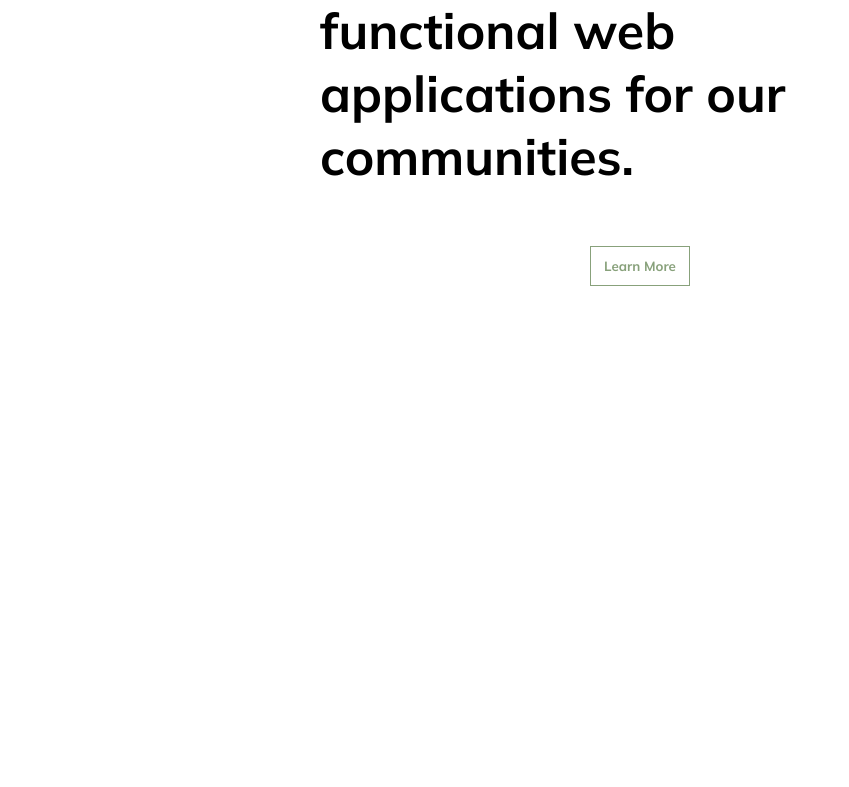
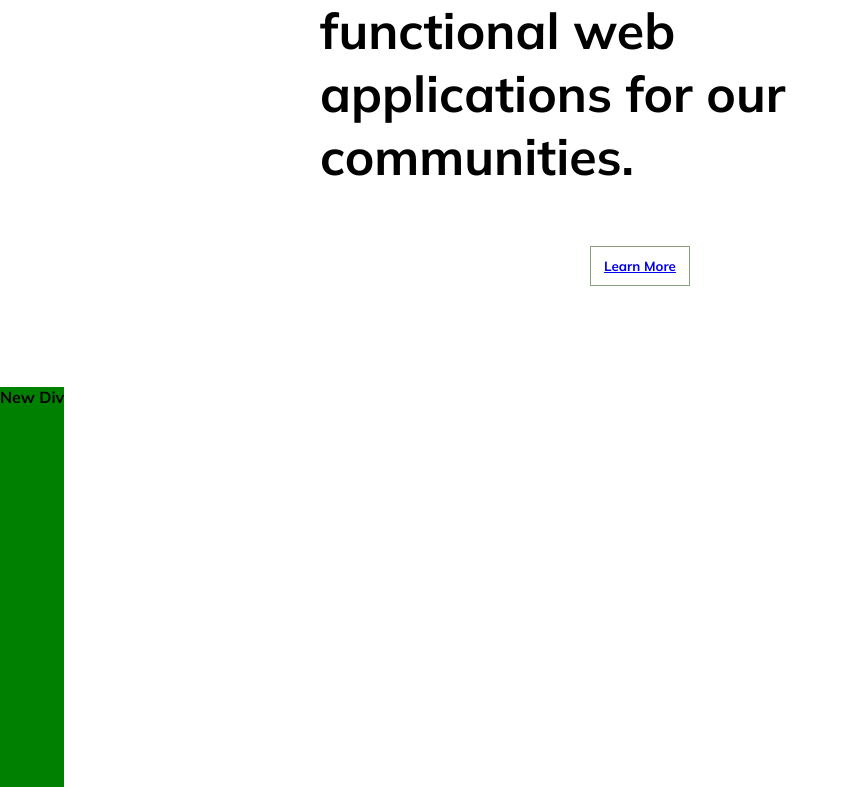
Before and after one commit to amandafroment/portfolio, a React (Create React App) app: page / in a window 1280 px wide. Shown: the part 413-1200 px from the top of the page, without its empty margins (0-849 px from the left). Before the commit the page ends 800 px from the top, so only its background shows below. Built offline with nearby package versions, Linux system fonts and the light colour scheme.

Commit message:
positioned next div

```diff
--- a/src/pages/App/App.css
+++ b/src/pages/App/App.css
@@ -1,4 +1,8 @@
 @import url("https://fonts.googleapis.com/css2?family=Mulish:wght@700&display=swap");
+
+html {
+  scroll-behavior: smooth;
+}
 
 .App {
   display: flex;
@@ -18,6 +22,7 @@
   align-items: center;
   height: 100vh;
   background-color: white;
+  position: absolute;
 }
 
 .header-container > h1 {
@@ -52,6 +57,13 @@
   color: #88a17b;
 }
 
+.about-me {
+  height: 50vh;
+  background-color: green;
+  top: 100vh;
+  position: absolute;
+}
+
 @keyframes intro {
   0% {
     margin-right: 150%;
--- a/src/pages/App/App.js
+++ b/src/pages/App/App.js
@@ -14,12 +14,12 @@ export default function App() {
             I am a software developer with a passion for creating eye catching &
             functional web applications for our communities.
           </h1>
-          <button
-            className="learn-more"
-            onClick={() => setLearnMore("clicked")}
-          >
-            Learn More
+          <button className="learn-more">
+            <a href="#about-me">Learn More</a>
           </button>
+        </div>
+        <div id="about-me" className="about-me">
+          New Div
         </div>
 
         {/* <Footer /> */}
```
